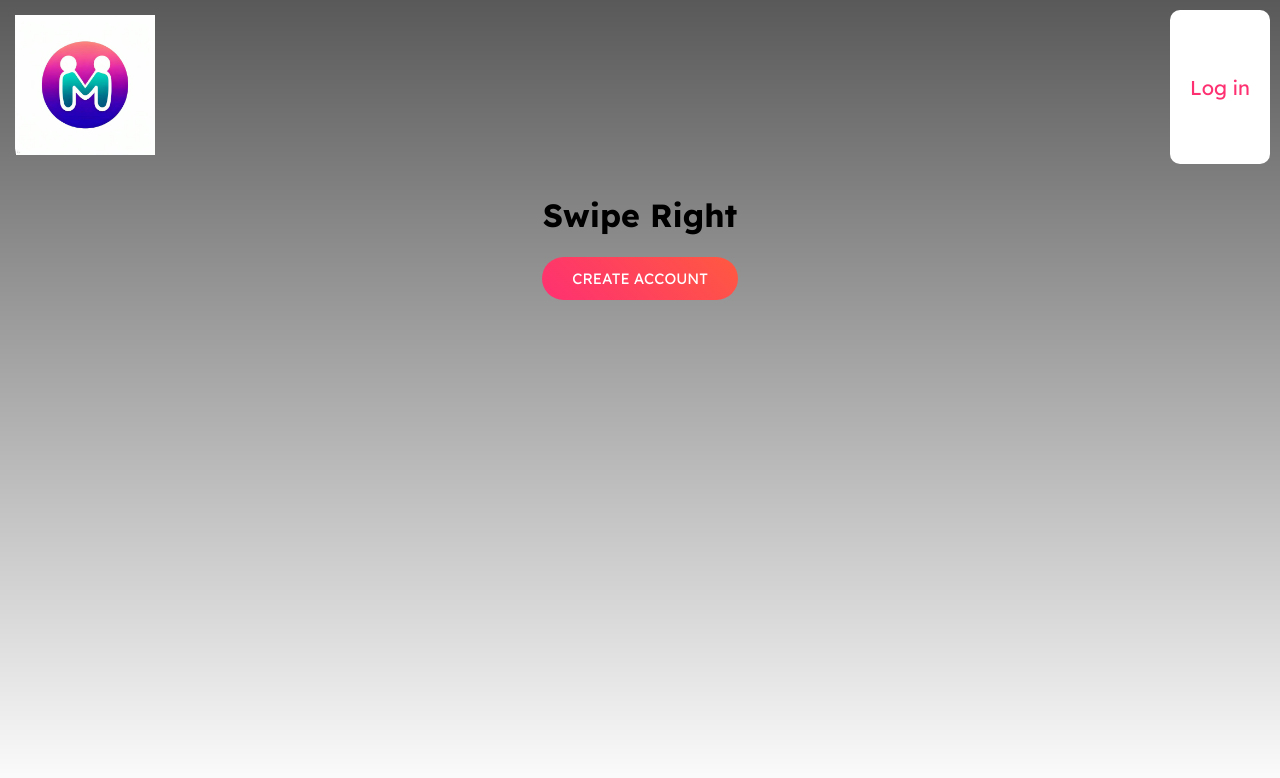
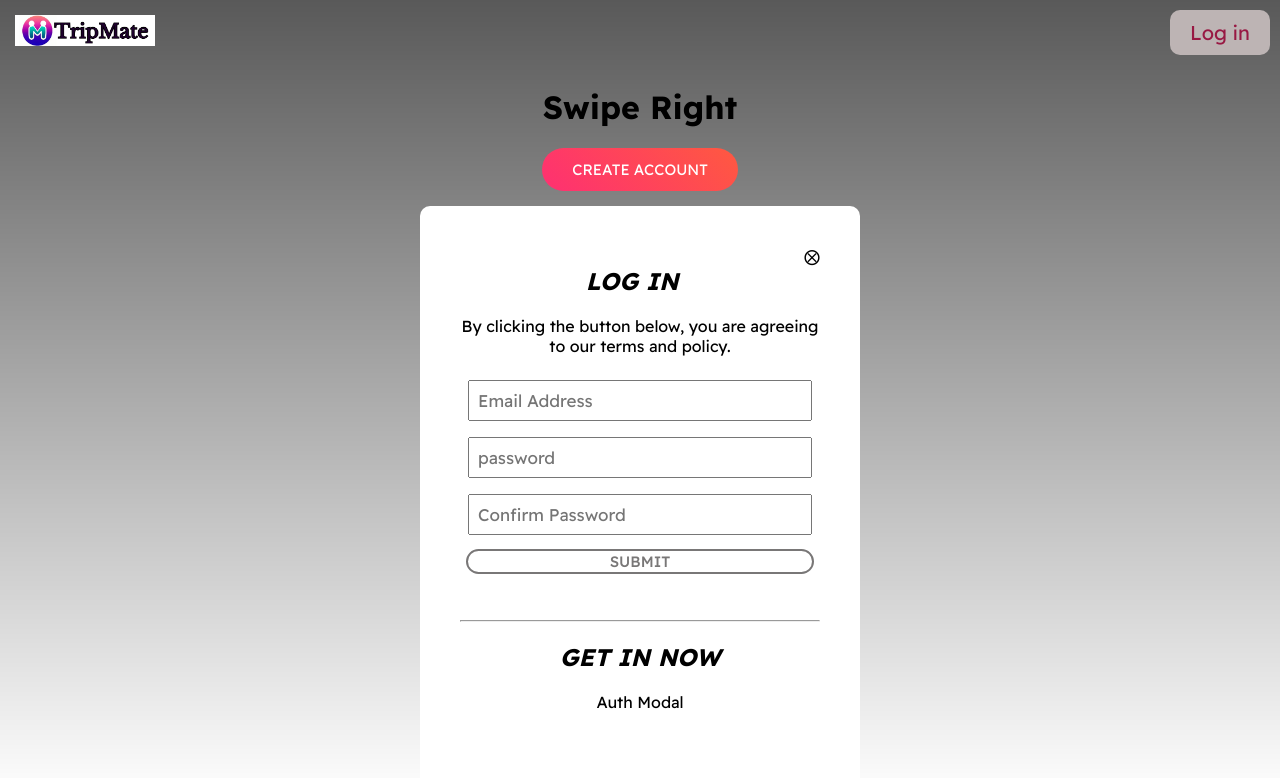
Before and after one commit to debmalya37/HangMate, a React (Create React App) app: page / in a window 1280 px wide. Both pictures are taken after a click on the button "Log in". Shown: the top 778 px of the page. Built offline with nearby package versions, Linux system fonts and the light colour scheme.

Commit message:
added authmodal and other files

```diff
--- /dev/null
+++ b/src/Components/AuthModal.js
@@ -0,0 +1,62 @@
+
+import { useState } from "react";
+
+const AuthModal = ({setShowModal}) => {
+
+
+  const [email, setEmail] = useState(null);
+  const [password, setPassword] = useState(null);
+  const [confirmPassword, setConfirmPassword] = useState(null);
+  const [error, setError] = useState(null);
+
+  console.log(email,password,confirmPassword);
+
+
+  const handleClick = ()=> {
+    setShowModal(false)
+  }
+
+
+  const isSignup = false;
+
+  const handleSubmit = (e)=> {
+    e.preventDefault();
+  }
+
+  return (<div className="auth-modal">
+    <div className="close-icon" onClick={handleClick}>⨂
+    </div>
+  <h2>{isSignup ? "CREATE ACCOUNT" : "LOG IN"}</h2>
+  <p>By clicking the button below, you are agreeing to our terms and policy. </p>
+    <form onSubmit={handleSubmit}>
+
+      <input type="email"
+      id="email"
+      placeholder="Email Address"
+      name="email"
+      required={true}
+      onChange={(e) => setEmail(e.target.value)}
+       />
+      <input type="password"
+      id="password"
+      placeholder="password"
+      name="password"
+      required={true}
+      onChange={(e) => setPassword(e.target.value)}
+       />
+      <input type="Password"
+      id="password-check"
+      placeholder="Confirm Password"
+      name="Password-check"
+      required={true}
+      onChange={(e) => setConfirmPassword(e.target.value)}
+       />
+       <input className="secondary-button" type="submit" />
+       <p>{error}</p>
+    </form>
+    <hr />
+    <h2>GET IN NOW</h2>
+    Auth Modal
+  </div>)
+};
+export default AuthModal;
--- a/src/Components/Nav.js
+++ b/src/Components/Nav.js
@@ -2,13 +2,25 @@ import logo from "../Images/TripMate.png";
 import colorLogo from "../Images/HangMate-logo.jpeg";
 import { Button } from "react-bootstrap"; // Import Button from 'react-bootstrap' instead of 'bootstrap'
 
-const Nav = ({ minimal, authToken }) => {
+const Nav = ({ minimal, authToken, setShowModal, showModal }) => {
+  const handleClick = () => {
+    setShowModal(true);
+  };
+
   return (
     <nav>
       <div className="logo-container">
-        <img src={minimal ? logo : colorLogo} alt="hangMate" className="logo" />
+        <img src={minimal ? colorLogo : logo} alt="hangMate" className="logo" />
       </div>
-      {!authToken && !minimal && <Button className="nav-button">Log in</Button>}
+      {!authToken && !minimal && (
+        <Button
+          className="nav-button"
+          onClick={handleClick}
+          disabled={showModal}
+        >
+          Log in
+        </Button>
+      )}
     </nav>
   );
 };
--- a/src/index.css
+++ b/src/index.css
@@ -2,6 +2,11 @@
 html, body {
     margin: 0;
     padding: 0;
+}
+
+
+h2 {
+    font-style: italic;
 }
 
 * {
@@ -21,6 +26,31 @@ html, body {
 .primary-button:hover {
     background: linear-gradient(260deg, rgb(254,48,114), rgb(255,89,64));
 }
+
+
+.secondary-button {
+    color: rgb(121,119,119);
+    background-color: rgb(255,255,255);
+    font-weight: 500;
+    font-size: 15px;
+    text-transform: uppercase;
+    padding: 12px, 30px;
+    border-radius: 30px;
+    border: solid 2px rgb(121,119,119);
+    margin: 6px;
+    transition:.3s ease all;
+
+
+
+}
+
+.secondary-button:hover {
+    color: rgb(48,48,48);
+    border: solid 2px rgb(48,48,48);
+
+}
+
+
 body {
     text-align: center;
 }
@@ -41,6 +71,15 @@ nav .nav-button {
     border: none;
     margin: 10px;
 }
+
+nav .nav-button:disabled {
+     background-color: rgb(189,180,180);
+    color:rgb(152, 24, 67);
+
+}
+
+
+
 nav .logo-container {
     width: 140px;
     margin: 15px;
@@ -63,3 +102,32 @@ nav .logo-container .logo {
         rgba(0,0,0,0)100%
     );
 }
+
+
+/* -----------Auth Modal------------ */
+.auth-modal {
+    position: relative;
+    top: 15px;
+    margin-left: auto;
+    margin-right: auto;
+    max-width: 360px;
+    height: 600px;
+    background-color: rgb(255,255,255);
+    border-radius: 10px;
+    padding: 40px;
+}
+
+.auth-modal  .close-icon {
+    float: right;
+}
+
+.auth-modal form {
+    display: flex;
+    flex-direction: column;
+}
+
+.auth-modal input[type=password],[type=email] {
+    padding: 8px;
+    margin: 8px;
+    font-size: 17px;
+}
--- a/src/pages/Home.js
+++ b/src/pages/Home.js
@@ -1,18 +1,31 @@
 import Nav from "../Components/Nav";
+import AuthModal from "../Components/AuthModal";
+import { useState } from "react";
+
 const Home = () => {
+  const [showModal, setShowModal] = useState(false);
+
   const authToken = false;
 
   const handleClick = () => {
     console.log("clicked");
+    setShowModal(true);
   };
   return (
     <div className="overlay">
-      <Nav minimal={false} authToken={authToken} />
+      <Nav
+        minimal={false}
+        authToken={authToken}
+        setShowModal={setShowModal}
+        showModal={showModal}
+      />
       <div className="home">
         <h1>Swipe Right</h1>
         <button className="primary-button" onClick={handleClick}>
           {authToken ? "Signout" : "Create Account"}
         </button>
+
+        {showModal && <AuthModal setShowModal={setShowModal} />}
       </div>
     </div>
   );
```
